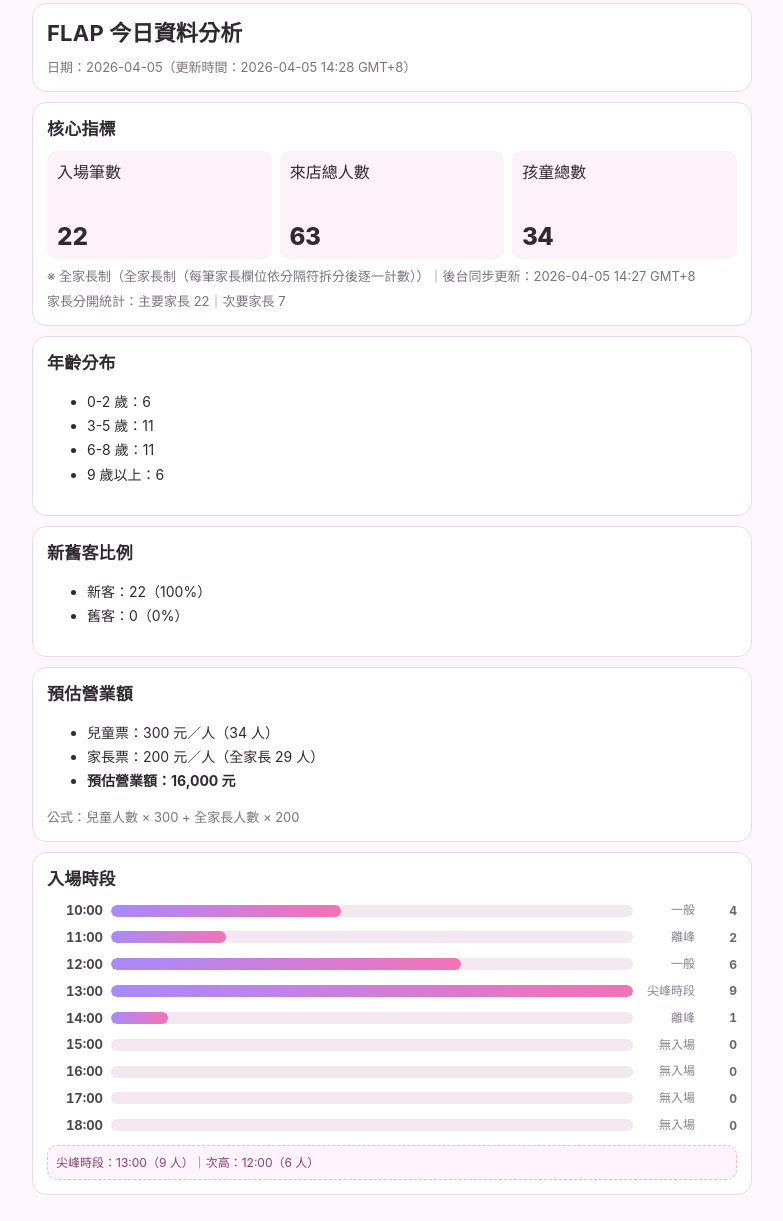
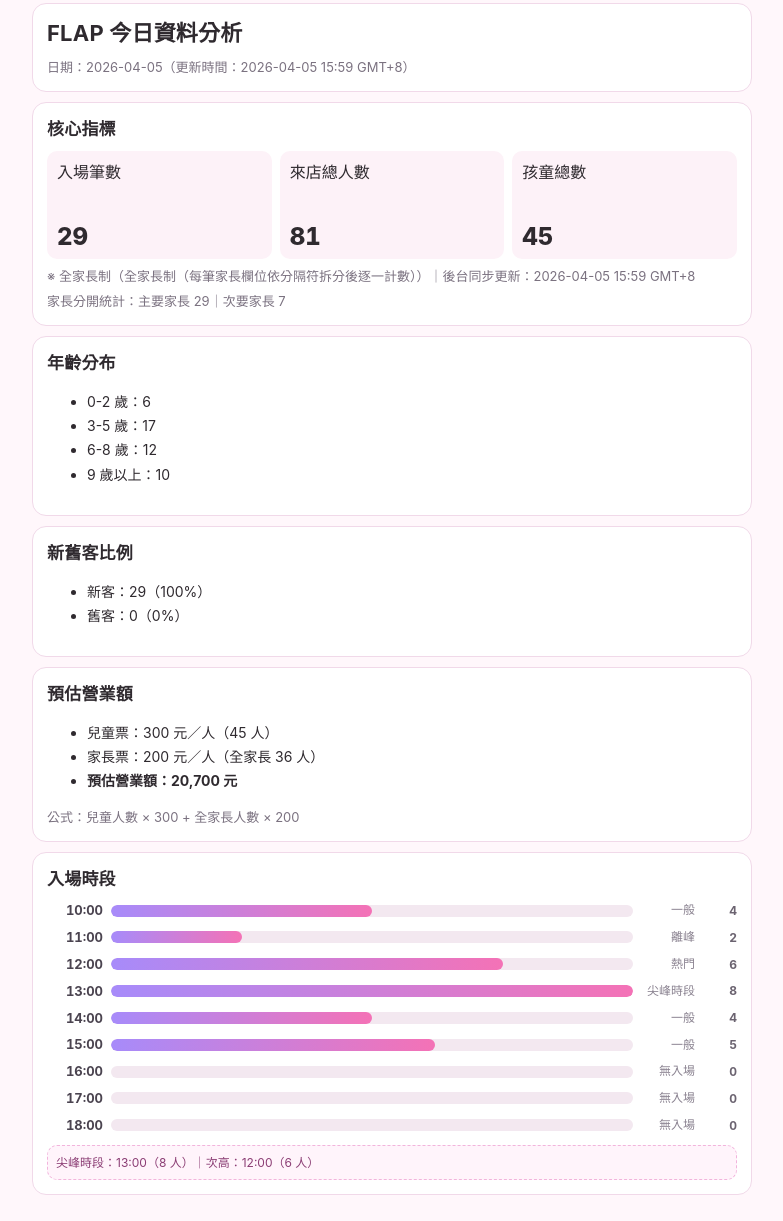
Before and after one commit to tedliu123456-arch/flapark-mobile, a plain HTML site: page today.html in a window 1280 px wide. Shown: the part 23-1244 px from the top of the page, without its empty margins (248-1031 px from the left). Drawn offline with Linux system fonts and the light colour scheme.

Commit message:
data(sync): immediate manual refresh at 15:59 after missed interval

```diff
--- a/today-data.json
+++ b/today-data.json
@@ -1,11 +1,11 @@
 {
   "date": "2026-04-05",
-  "visitCount": 22,
-  "mainGuardians": 22,
+  "visitCount": 29,
+  "mainGuardians": 29,
   "secondaryGuardians": 7,
-  "children": 34,
-  "totalPeople": 63,
+  "children": 45,
+  "totalPeople": 81,
   "countingMode": "全家長制（每筆家長欄位依分隔符拆分後逐一計數）",
-  "updatedAt": "2026-04-05 14:27 GMT+8",
+  "updatedAt": "2026-04-05 15:59 GMT+8",
   "source": "flapark.com/admin/visits"
 }
--- a/today.html
+++ b/today.html
@@ -31,7 +31,7 @@
   <div class="wrap">
     <div class="card">
       <h1>FLAP 今日資料分析</h1>
-      <div class="muted">日期：2026-04-05（更新時間：2026-04-05 14:28 GMT+8）</div>
+      <div class="muted">日期：2026-04-05（更新時間：2026-04-05 15:59 GMT+8）</div>
 
     </div>
 
@@ -39,9 +39,9 @@
     <div class="card">
       <h2>核心指標</h2>
       <div class="kpi">
-        <div class="k">入場筆數<div class="n">22</div></div>
+        <div class="k">入場筆數<div class="n">29</div></div>
         <div class="k">來店總人數<div class="n" id="totalPeople">--</div></div>
-        <div class="k">孩童總數<div class="n">34</div></div>
+        <div class="k">孩童總數<div class="n">45</div></div>
       </div>
       <div class="muted" style="margin-top:8px" id="totalPeopleNote">※ 全家長制：來店總人數由後台資料自動更新（家長姓名分隔符拆分）</div>
       <div class="muted" style="margin-top:6px" id="guardianBreakdown">家長分開統計：主要家長 --｜次要家長 --</div>
@@ -51,16 +51,16 @@
       <h2>年齡分布</h2>
       <ul>
         <li>0-2 歲：6</li>
-        <li>3-5 歲：11</li>
-        <li>6-8 歲：11</li>
-        <li>9 歲以上：6</li>
+        <li>3-5 歲：17</li>
+        <li>6-8 歲：12</li>
+        <li>9 歲以上：10</li>
       </ul>
     </div>
 
     <div class="card">
       <h2>新舊客比例</h2>
       <ul>
-        <li>新客：22（100%）</li>
+        <li>新客：29（100%）</li>
         <li>舊客：0（0%）</li>
       </ul>
     </div>
@@ -68,9 +68,9 @@
     <div class="card">
       <h2>預估營業額</h2>
       <ul>
-        <li>兒童票：300 元／人（34 人）</li>
-        <li>家長票：200 元／人（全家長 29 人）</li>
-        <li><b>預估營業額：16,000 元</b></li>
+        <li>兒童票：300 元／人（45 人）</li>
+        <li>家長票：200 元／人（全家長 36 人）</li>
+        <li><b>預估營業額：20,700 元</b></li>
       </ul>
       <div class="muted">公式：兒童人數 × 300 + 全家長人數 × 200</div>
     </div>
@@ -78,17 +78,17 @@
     <div class="card">
       <h2>入場時段</h2>
       <div class="slot-list">
-        <div class="slot"><div class="slot-time">10:00</div><div class="slot-track"><div class="slot-fill" style="width:44%"></div></div><div class="slot-label">一般</div><div class="slot-count">4</div></div>
-        <div class="slot"><div class="slot-time">11:00</div><div class="slot-track"><div class="slot-fill" style="width:22%"></div></div><div class="slot-label">離峰</div><div class="slot-count">2</div></div>
-        <div class="slot"><div class="slot-time">12:00</div><div class="slot-track"><div class="slot-fill" style="width:67%"></div></div><div class="slot-label">一般</div><div class="slot-count">6</div></div>
-        <div class="slot"><div class="slot-time">13:00</div><div class="slot-track"><div class="slot-fill" style="width:100%"></div></div><div class="slot-label">尖峰時段</div><div class="slot-count">9</div></div>
-        <div class="slot"><div class="slot-time">14:00</div><div class="slot-track"><div class="slot-fill" style="width:11%"></div></div><div class="slot-label">離峰</div><div class="slot-count">1</div></div>
-        <div class="slot"><div class="slot-time">15:00</div><div class="slot-track"><div class="slot-fill" style="width:0%"></div></div><div class="slot-label">無入場</div><div class="slot-count">0</div></div>
+        <div class="slot"><div class="slot-time">10:00</div><div class="slot-track"><div class="slot-fill" style="width:50%"></div></div><div class="slot-label">一般</div><div class="slot-count">4</div></div>
+        <div class="slot"><div class="slot-time">11:00</div><div class="slot-track"><div class="slot-fill" style="width:25%"></div></div><div class="slot-label">離峰</div><div class="slot-count">2</div></div>
+        <div class="slot"><div class="slot-time">12:00</div><div class="slot-track"><div class="slot-fill" style="width:75%"></div></div><div class="slot-label">熱門</div><div class="slot-count">6</div></div>
+        <div class="slot"><div class="slot-time">13:00</div><div class="slot-track"><div class="slot-fill" style="width:100%"></div></div><div class="slot-label">尖峰時段</div><div class="slot-count">8</div></div>
+        <div class="slot"><div class="slot-time">14:00</div><div class="slot-track"><div class="slot-fill" style="width:50%"></div></div><div class="slot-label">一般</div><div class="slot-count">4</div></div>
+        <div class="slot"><div class="slot-time">15:00</div><div class="slot-track"><div class="slot-fill" style="width:62%"></div></div><div class="slot-label">一般</div><div class="slot-count">5</div></div>
         <div class="slot"><div class="slot-time">16:00</div><div class="slot-track"><div class="slot-fill" style="width:0%"></div></div><div class="slot-label">無入場</div><div class="slot-count">0</div></div>
         <div class="slot"><div class="slot-time">17:00</div><div class="slot-track"><div class="slot-fill" style="width:0%"></div></div><div class="slot-label">無入場</div><div class="slot-count">0</div></div>
         <div class="slot"><div class="slot-time">18:00</div><div class="slot-track"><div class="slot-fill" style="width:0%"></div></div><div class="slot-label">無入場</div><div class="slot-count">0</div></div>
       </div>
-      <div class="peak-note">尖峰時段：13:00（9 人）｜次高：12:00（6 人）</div>
+      <div class="peak-note">尖峰時段：13:00（8 人）｜次高：12:00（6 人）</div>
     </div>
   </div>
 
```
